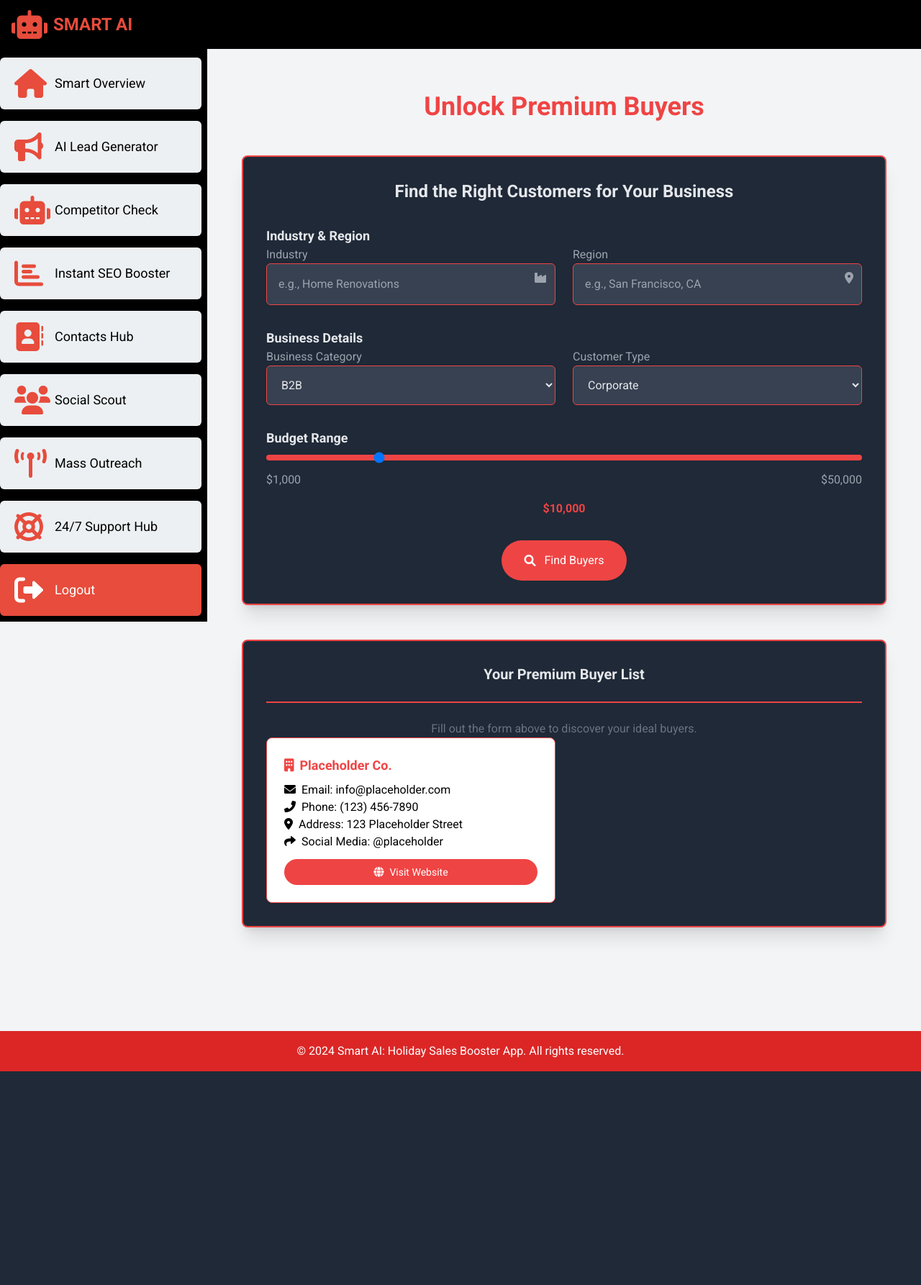
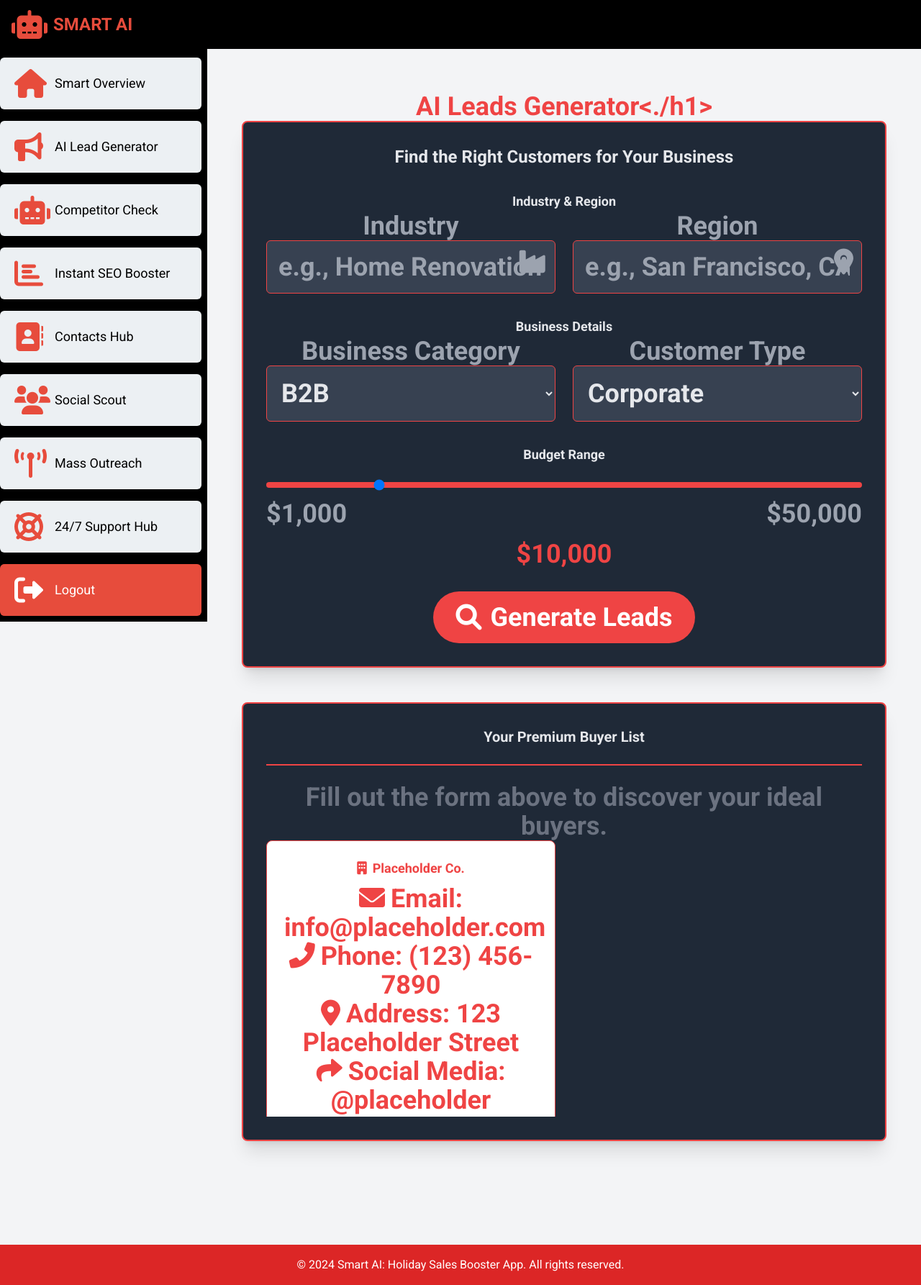
Before and after one commit to Edward5035/LeadsIQ, a Flask app: template templates/leads_generator.html in a window 1280 px wide. Shown: the whole page at 72% size. Before the commit the page ends 1489 px from the top, so only its background shows below. Run offline with Flask 3, Linux system fonts and the light colour scheme; the template is opened without the code that fills it, so the values that code supplies are empty; some libraries are stand-ins or nearby versions.

Commit message:
Update leads_generator.html

```diff
--- a/templates/leads_generator.html
+++ b/templates/leads_generator.html
@@ -3,7 +3,7 @@
 {% block content %}
 <div class="container mx-auto px-6 py-12">
     <!-- Main Title -->
-    <h1 class="text-center text-4xl font-bold text-red-500 mb-12">Unlock Premium Buyers</h1>
+    <h1 class="text-center text-4xl font-bold text-red-500 mb-12">AI Leads Generator<./h1>
 
     <!-- Form Card -->
     <div class="max-w-4xl mx-auto p-8 bg-gray-800 border-2 border-red-500 rounded-lg shadow-xl mb-12">
@@ -79,7 +79,7 @@
             <div class="flex justify-center mt-8">
                 <button type="submit" id="discover-button" class="flex items-center justify-center bg-red-500 text-white px-8 py-4 rounded-full hover:bg-red-600 focus:outline-none relative transition duration-300 transform hover:scale-105">
                     <i class="fas fa-search mr-3"></i>
-                    <span>Find Buyers</span>
+                    <span>Generate Leads</span>
                     <div id="loader" class="absolute inset-0 flex justify-center items-center" style="display: none;">
                         <div class="w-6 h-6 border-4 border-t-transparent border-white border-solid rounded-full animate-spin"></div>
                     </div>
```
